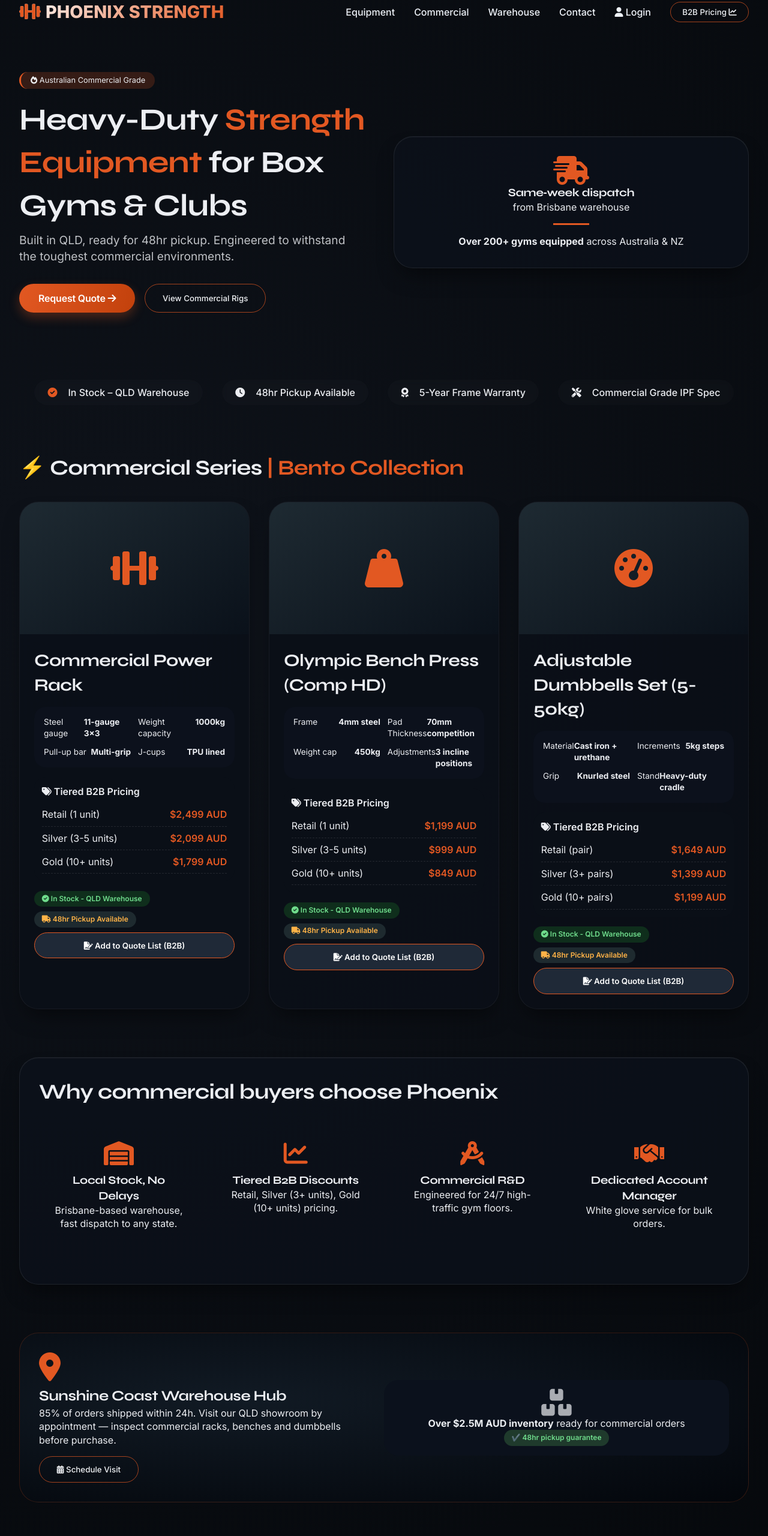
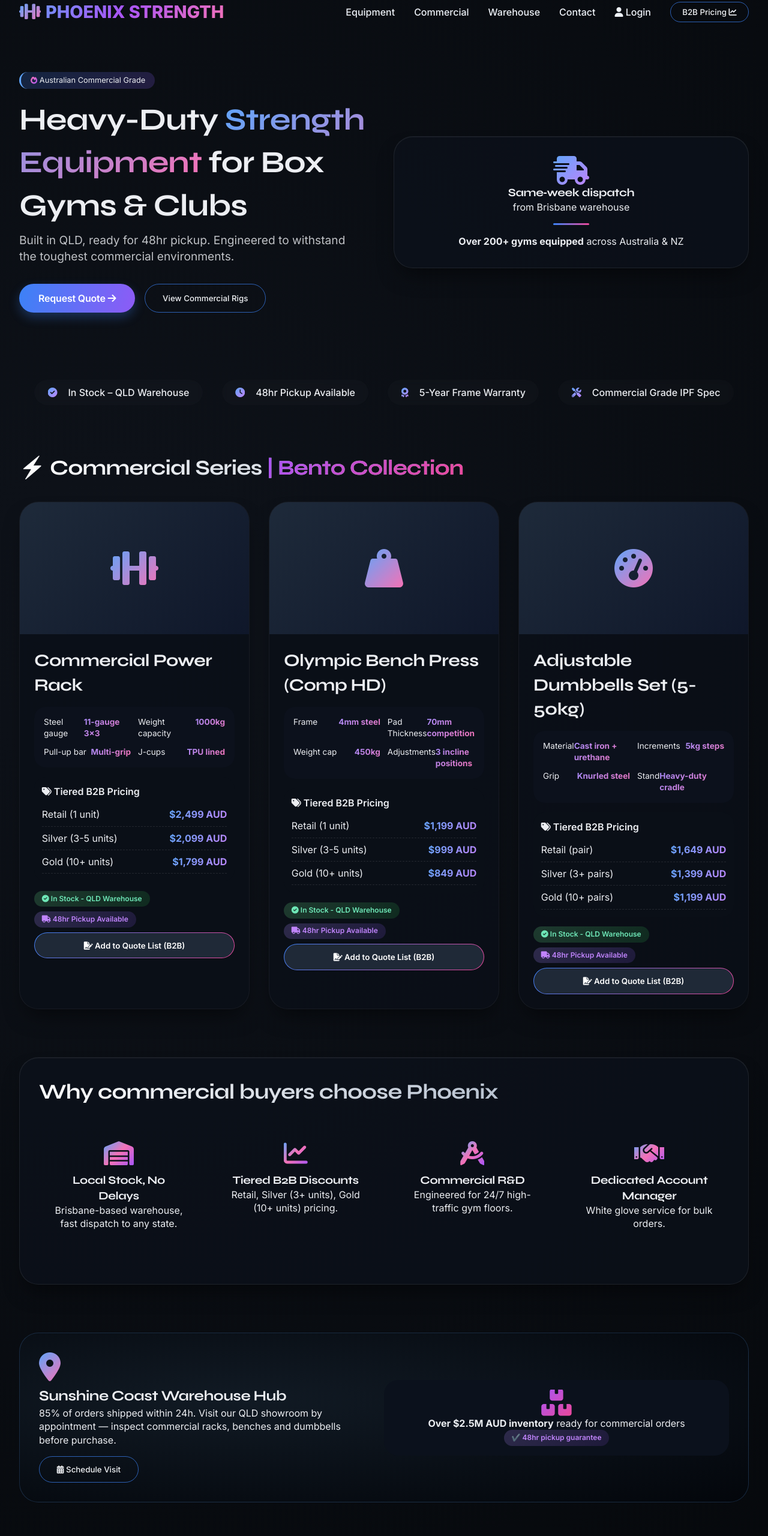
Before and after one commit to Asim586433/Phoenix-Strength---Commercial-B2B-Equipment---QLD-Australia, a plain HTML site: page index.html in a window 1280 px wide. Shown: the top 2560 px of the page at 60% size. Drawn offline with Linux system fonts and the light colour scheme.

Commit message:
Update index.html

```diff
--- a/index.html
+++ b/index.html
@@ -24,7 +24,7 @@
       scroll-behavior: smooth;
     }
 
-    /* custom scroll */
+    /* custom scroll - vibrant multi-color accent */
     ::-webkit-scrollbar {
       width: 6px;
     }
@@ -32,7 +32,7 @@
       background: #0f1219;
     }
     ::-webkit-scrollbar-thumb {
-      background: #e25822;
+      background: linear-gradient(180deg, #3b82f6, #8b5cf6, #ec489a);
       border-radius: 8px;
     }
 
@@ -49,11 +49,11 @@
     .glass-card:hover {
       transform: translateY(-4px);
       box-shadow: 0 28px 40px -16px rgba(0,0,0,0.6);
-      border-color: rgba(226, 88, 34, 0.3);
+      border-color: rgba(59, 130, 246, 0.4);
     }
     .gradient-border {
       position: relative;
-      background: linear-gradient(135deg, #0e1620, #080c12);
+      background: linear-gradient(135deg, #3b82f6, #8b5cf6, #ec489a);
       border-radius: 1.8rem;
       padding: 1px;
     }
@@ -62,8 +62,9 @@
       border-radius: 1.8rem;
       padding: 1.5rem;
     }
+    /* multi-color primary button with vibrant gradient */
     .btn-primary {
-      background: linear-gradient(105deg, #e25822 0%, #c2410c 100%);
+      background: linear-gradient(105deg, #3b82f6, #8b5cf6, #ec489a);
       border: none;
       padding: 0.9rem 2rem;
       border-radius: 3rem;
@@ -72,17 +73,18 @@
       color: white;
       cursor: pointer;
       transition: all 0.25s ease;
-      box-shadow: 0 8px 18px rgba(226, 88, 34, 0.3);
+      box-shadow: 0 8px 18px rgba(59, 130, 246, 0.3);
       letter-spacing: -0.2px;
+      background-size: 200% auto;
     }
     .btn-primary:hover {
       transform: scale(1.02);
-      background: linear-gradient(105deg, #f55c26, #d1440c);
-      box-shadow: 0 12px 24px rgba(226, 88, 34, 0.45);
+      background-position: right center;
+      box-shadow: 0 12px 28px rgba(139, 92, 246, 0.4);
     }
     .btn-outline-light {
       background: transparent;
-      border: 1.5px solid rgba(226, 88, 34, 0.7);
+      border: 1.5px solid rgba(59, 130, 246, 0.7);
       padding: 0.8rem 1.8rem;
       border-radius: 3rem;
       font-weight: 500;
@@ -90,8 +92,8 @@
       transition: all 0.2s;
     }
     .btn-outline-light:hover {
-      background: rgba(226, 88, 34, 0.2);
-      border-color: #e25822;
+      background: rgba(59, 130, 246, 0.2);
+      border-color: #8b5cf6;
     }
 
     h1, h2, h3, .logo-font {
@@ -110,7 +112,7 @@
       margin: 5rem 0;
     }
 
-    /* navbar */
+    /* navbar with multi-color logo */
     nav {
       display: flex;
       justify-content: space-between;
@@ -122,7 +124,7 @@
     .logo {
       font-size: 1.8rem;
       font-weight: 800;
-      background: linear-gradient(135deg, #ffffff, #e25822);
+      background: linear-gradient(135deg, #60a5fa, #a855f7, #f472b6);
       -webkit-background-clip: text;
       background-clip: text;
       color: transparent;
@@ -139,7 +141,7 @@
       font-weight: 500;
       transition: color 0.2s;
     }
-    .nav-links a:hover { color: #e25822; }
+    .nav-links a:hover { color: #60a5fa; }
 
     /* hero */
     .hero {
@@ -153,12 +155,12 @@
       flex: 1;
     }
     .hero-badge {
-      background: rgba(226,88,34,0.2);
+      background: linear-gradient(135deg, rgba(59,130,246,0.2), rgba(139,92,246,0.2));
       display: inline-block;
       padding: 0.3rem 1rem;
       border-radius: 40px;
       font-size: 0.8rem;
-      border-left: 3px solid #e25822;
+      border-left: 3px solid #60a5fa;
     }
     .trust-row {
       display: flex;
@@ -177,6 +179,12 @@
       gap: 10px;
       font-weight: 500;
     }
+    .trust-item i {
+      background: linear-gradient(135deg, #60a5fa, #c084fc);
+      -webkit-background-clip: text;
+      background-clip: text;
+      color: transparent;
+    }
 
     /* bento grid for products */
     .bento-grid {
@@ -193,14 +201,23 @@
       transition: all 0.3s;
       border: 1px solid rgba(255,255,255,0.05);
     }
+    .product-card:hover {
+      border-color: rgba(96, 165, 250, 0.4);
+    }
     .product-img {
       height: 220px;
-      background: linear-gradient(145deg, #1e2a32, #0a111a);
+      background: linear-gradient(145deg, #1a2535, #0a111a);
       display: flex;
       align-items: center;
       justify-content: center;
       font-size: 4rem;
-      color: #e25822;
+      background: linear-gradient(135deg, #1e2a3a, #0f172a);
+    }
+    .product-img i {
+      background: linear-gradient(135deg, #60a5fa, #f472b6);
+      -webkit-background-clip: text;
+      background-clip: text;
+      color: transparent;
     }
     .product-details {
       padding: 1.5rem;
@@ -219,6 +236,12 @@
       justify-content: space-between;
       font-size: 0.85rem;
     }
+    .spec-item strong {
+      background: linear-gradient(135deg, #a78bfa, #f472b6);
+      -webkit-background-clip: text;
+      background-clip: text;
+      color: transparent;
+    }
     .pricing-tier {
       background: #0a0f17;
       border-radius: 1.2rem;
@@ -231,9 +254,16 @@
       padding: 0.5rem 0;
       border-bottom: 1px dashed rgba(255,255,255,0.1);
     }
+    .tier-row span:last-child {
+      background: linear-gradient(135deg, #60a5fa, #c084fc);
+      -webkit-background-clip: text;
+      background-clip: text;
+      color: transparent;
+      font-weight: 700;
+    }
     .badge-stock {
-      background: #0f2e1c;
-      color: #6fdc8c;
+      background: linear-gradient(135deg, #1e3a2f, #0f2a1f);
+      color: #6ee7b7;
       padding: 0.3rem 0.8rem;
       border-radius: 2rem;
       font-size: 0.75rem;
@@ -241,11 +271,11 @@
       display: inline-block;
     }
     .pickup-badge {
-      background: #1e2a2f;
-      color: #ffb347;
+      background: linear-gradient(135deg, #2d2a4a, #1e1a3a);
+      color: #c084fc;
     }
 
-    /* why choose us grid */
+    /* why choose us grid - multi-color icons */
     .features-grid {
       display: grid;
       grid-template-columns: repeat(auto-fit, minmax(220px, 1fr));
@@ -256,6 +286,15 @@
       text-align: center;
       padding: 1.6rem;
     }
+    .feature-item i {
+      background: linear-gradient(135deg, #60a5fa, #f472b6, #a855f7);
+      -webkit-background-clip: text;
+      background-clip: text;
+      color: transparent;
+      font-size: 2.5rem;
+      margin-bottom: 12px;
+      display: inline-block;
+    }
     .warehouse-showcase {
       display: flex;
       flex-wrap: wrap;
@@ -264,6 +303,7 @@
       border-radius: 2rem;
       padding: 2rem;
       align-items: center;
+      border: 1px solid rgba(96, 165, 250, 0.2);
     }
     /* testimonials */
     .testimonial-slider {
@@ -279,10 +319,17 @@
       backdrop-filter: blur(8px);
       padding: 1.6rem;
       border-radius: 1.8rem;
+      transition: all 0.3s;
+    }
+    .testi-card:hover {
+      border: 1px solid rgba(139, 92, 246, 0.5);
+    }
+    .testi-card i.fa-star {
+      color: #fbbf24;
     }
     footer {
       background: #030609;
-      border-top: 1px solid rgba(226,88,34,0.3);
+      border-top: 1px solid rgba(96, 165, 250, 0.3);
       padding: 3rem 0 2rem;
       margin-top: 4rem;
     }
@@ -302,7 +349,10 @@
     .add-quote-btn {
       width: 100%;
       background: #1f2937;
-      border: 1px solid #e25822;
+      border: 1px solid transparent;
+      background-image: linear-gradient(#1f2937, #1f2937), linear-gradient(135deg, #3b82f6, #ec489a);
+      background-origin: border-box;
+      background-clip: padding-box, border-box;
       color: white;
       padding: 0.8rem;
       border-radius: 3rem;
@@ -310,13 +360,18 @@
       transition: all 0.2s;
     }
     .add-quote-btn:hover {
-      background: #e25822;
-      border-color: #e25822;
+      background-image: linear-gradient(135deg, #3b82f6, #a855f7), linear-gradient(135deg, #3b82f6, #ec489a);
+      background-clip: padding-box, border-box;
+      transform: scale(1.01);
     }
     .section-title {
       font-size: 2.2rem;
       margin-bottom: 1rem;
       letter-spacing: -0.02em;
+      background: linear-gradient(135deg, #ffffff, #94a3b8);
+      -webkit-background-clip: text;
+      background-clip: text;
+      color: transparent;
     }
     [data-aos] { opacity: 0; transform: translateY(20px); transition: all 0.6s ease; }
     .aos-animate { opacity: 1; transform: translateY(0); }
@@ -326,7 +381,7 @@
 
 <!-- ====================== NAVBAR ====================== -->
 <nav class="container">
-  <div class="logo"><i class="fas fa-dumbbell" style="color:#e25822; margin-right: 8px;"></i>PHOENIX STRENGTH</div>
+  <div class="logo"><i class="fas fa-dumbbell" style="background: linear-gradient(135deg, #60a5fa, #f472b6); -webkit-background-clip: text; background-clip: text; color: transparent; margin-right: 8px;"></i>PHOENIX STRENGTH</div>
   <div class="nav-links">
     <a href="#">Equipment</a>
     <a href="#">Commercial</a>
@@ -342,8 +397,8 @@
   <section>
     <div class="hero">
       <div class="hero-content">
-        <div class="hero-badge"><i class="fas fa-fire"></i> Australian Commercial Grade</div>
-        <h1 style="font-size: 3.2rem; margin: 1rem 0 0.5rem;">Heavy-Duty <span style="color:#e25822;">Strength Equipment</span> for Box Gyms & Clubs</h1>
+        <div class="hero-badge"><i class="fas fa-fire" style="background: linear-gradient(135deg, #f472b6, #a855f7); -webkit-background-clip: text; background-clip: text; color: transparent;"></i> Australian Commercial Grade</div>
+        <h1 style="font-size: 3.2rem; margin: 1rem 0 0.5rem;">Heavy-Duty <span style="background: linear-gradient(135deg, #60a5fa, #f472b6); -webkit-background-clip: text; background-clip: text; color: transparent;">Strength Equipment</span> for Box Gyms & Clubs</h1>
         <p style="font-size: 1.2rem; opacity: 0.8; max-width: 550px;">Built in QLD, ready for 48hr pickup. Engineered to withstand the toughest commercial environments.</p>
         <div style="margin: 2rem 0; display: flex; gap: 1rem; flex-wrap: wrap;">
           <button class="btn-primary" onclick="alert('Request a B2B quote — Phoenix Strength sales team will contact you.')">Request Quote <i class="fas fa-arrow-right"></i></button>
@@ -352,10 +407,10 @@
       </div>
       <div style="flex:1; text-align: center;">
         <div class="glass-card" style="padding: 2rem;">
-          <i class="fas fa-truck-fast" style="font-size: 3rem; color:#e25822;"></i>
+          <i class="fas fa-truck-fast" style="font-size: 3rem; background: linear-gradient(135deg, #60a5fa, #c084fc); -webkit-background-clip: text; background-clip: text; color: transparent;"></i>
           <h3>Same‑week dispatch</h3>
           <p>from Brisbane warehouse</p>
-          <div style="background:#e25822; width: 60px; height: 3px; margin: 1rem auto;"></div>
+          <div style="background: linear-gradient(90deg, #3b82f6, #ec489a); width: 60px; height: 3px; margin: 1rem auto; border-radius: 3px;"></div>
           <p><strong>Over 200+ gyms equipped</strong> across Australia & NZ</p>
         </div>
       </div>
@@ -364,7 +419,7 @@
 
   <!-- ====================== TRUST BADGES ====================== -->
   <div class="trust-row">
-    <div class="trust-item"><i class="fas fa-check-circle" style="color:#e25822;"></i> In Stock – QLD Warehouse</div>
+    <div class="trust-item"><i class="fas fa-check-circle"></i> In Stock – QLD Warehouse</div>
     <div class="trust-item"><i class="fas fa-clock"></i> 48hr Pickup Available</div>
     <div class="trust-item"><i class="fas fa-award"></i> 5-Year Frame Warranty</div>
     <div class="trust-item"><i class="fas fa-tools"></i> Commercial Grade IPF Spec</div>
@@ -372,7 +427,7 @@
 
   <!-- ====================== FEATURED PRODUCTS (BENTO GRID) ====================== -->
   <section id="products">
-    <h2 class="section-title">⚡ Commercial Series <span style="color:#e25822;">| Bento Collection</span></h2>
+    <h2 class="section-title">⚡ Commercial Series <span style="background: linear-gradient(135deg, #a855f7, #ec489a); -webkit-background-clip: text; background-clip: text; color: transparent;">| Bento Collection</span></h2>
     <div class="bento-grid" id="productGrid"></div>
   </section>
 
@@ -381,10 +436,10 @@
     <div class="glass-card" style="padding: 2rem;">
       <h2 class="section-title" style="margin-bottom: 0.5rem;">Why commercial buyers choose Phoenix</h2>
       <div class="features-grid">
-        <div class="feature-item"><i class="fas fa-warehouse" style="font-size: 2.5rem; color:#e25822;"></i><h3>Local Stock, No Delays</h3><p>Brisbane-based warehouse, fast dispatch to any state.</p></div>
-        <div class="feature-item"><i class="fas fa-chart-line" style="font-size: 2.5rem; color:#e25822;"></i><h3>Tiered B2B Discounts</h3><p>Retail, Silver (3+ units), Gold (10+ units) pricing.</p></div>
-        <div class="feature-item"><i class="fas fa-drafting-compass" style="font-size: 2.5rem; color:#e25822;"></i><h3>Commercial R&D</h3><p>Engineered for 24/7 high-traffic gym floors.</p></div>
-        <div class="feature-item"><i class="fas fa-handshake" style="font-size: 2.5rem; color:#e25822;"></i><h3>Dedicated Account Manager</h3><p>White glove service for bulk orders.</p></div>
+        <div class="feature-item"><i class="fas fa-warehouse"></i><h3>Local Stock, No Delays</h3><p>Brisbane-based warehouse, fast dispatch to any state.</p></div>
+        <div class="feature-item"><i class="fas fa-chart-line"></i><h3>Tiered B2B Discounts</h3><p>Retail, Silver (3+ units), Gold (10+ units) pricing.</p></div>
+        <div class="feature-item"><i class="fas fa-drafting-compass"></i><h3>Commercial R&D</h3><p>Engineered for 24/7 high-traffic gym floors.</p></div>
+        <div class="feature-item"><i class="fas fa-handshake"></i><h3>Dedicated Account Manager</h3><p>White glove service for bulk orders.</p></div>
       </div>
     </div>
   </section>
@@ -392,8 +447,8 @@
   <!-- ====================== WAREHOUSE & LOCAL AVAILABILITY ====================== -->
   <section>
     <div class="warehouse-showcase">
-      <div style="flex:1"><i class="fas fa-map-marker-alt" style="font-size: 3rem; color:#e25822; margin-bottom: 0.5rem; display: inline-block;"></i><h2>Sunshine Coast Warehouse Hub</h2><p>85% of orders shipped within 24h. Visit our QLD showroom by appointment — inspect commercial racks, benches and dumbbells before purchase.</p><button class="btn-outline-light" style="margin-top: 1rem;" onclick="alert('Book a warehouse tour — contact B2B@phoenixstrength.com.au')"><i class="fas fa-calendar-alt"></i> Schedule Visit</button></div>
-      <div style="flex:1; background: #0b111c; border-radius: 1.5rem; padding: 1rem; text-align: center;"><i class="fas fa-boxes" style="font-size: 2.8rem; opacity: 0.7;"></i><p><strong>Over $2.5M AUD inventory</strong> ready for commercial orders</p><div class="badge-stock" style="background:#1f3a2c;">✔️ 48hr pickup guarantee</div></div>
+      <div style="flex:1"><i class="fas fa-map-marker-alt" style="font-size: 3rem; background: linear-gradient(135deg, #60a5fa, #f472b6); -webkit-background-clip: text; background-clip: text; color: transparent; margin-bottom: 0.5rem; display: inline-block;"></i><h2>Sunshine Coast Warehouse Hub</h2><p>85% of orders shipped within 24h. Visit our QLD showroom by appointment — inspect commercial racks, benches and dumbbells before purchase.</p><button class="btn-outline-light" style="margin-top: 1rem;" onclick="alert('Book a warehouse tour — contact B2B@phoenixstrength.com.au')"><i class="fas fa-calendar-alt"></i> Schedule Visit</button></div>
+      <div style="flex:1; background: #0b111c; border-radius: 1.5rem; padding: 1rem; text-align: center;"><i class="fas fa-boxes" style="font-size: 2.8rem; background: linear-gradient(135deg, #a855f7, #ec489a); -webkit-background-clip: text; background-clip: text; color: transparent;"></i><p><strong>Over $2.5M AUD inventory</strong> ready for commercial orders</p><div class="badge-stock pickup-badge" style="background: linear-gradient(135deg, #2d2a4a, #1e1a3a);">✔️ 48hr pickup guarantee</div></div>
     </div>
   </section>
 
@@ -401,9 +456,9 @@
   <section>
     <h2 class="section-title">Trusted by Australian gym owners</h2>
     <div class="testimonial-slider">
-      <div class="testi-card"><i class="fas fa-star" style="color:#e25822;"></i><i class="fas fa-star"></i><i class="fas fa-star"></i><i class="fas fa-star"></i><i class="fas fa-star"></i><p>"Phoenix Strength delivered 12 power racks within 3 days. Commercial tier pricing saved us 22%."</p><strong>- Liam, Iron Legion Gym (Sydney)</strong></div>
-      <div class="testi-card"><i class="fas fa-star" style="color:#e25822;"></i><i class="fas fa-star"></i><i class="fas fa-star"></i><i class="fas fa-star"></i><i class="fas fa-star"></i><p>"QLD warehouse pickup in 48hr — no freight damage, unbeatable commercial support."</p><strong>- Sarah, CrossFit Brisbane</strong></div>
-      <div class="testi-card"><i class="fas fa-star" style="color:#e25822;"></i><i class="fas fa-star"></i><i class="fas fa-star"></i><i class="fas fa-star"></i><i class="fas fa-star"></i><p>"Gold tier pricing & local stock = massive win for our chain expansion."</p><strong>- Michael, Fitness Alliance AU</strong></div>
+      <div class="testi-card"><i class="fas fa-star"></i><i class="fas fa-star"></i><i class="fas fa-star"></i><i class="fas fa-star"></i><i class="fas fa-star"></i><p>"Phoenix Strength delivered 12 power racks within 3 days. Commercial tier pricing saved us 22%."</p><strong>- Liam, Iron Legion Gym (Sydney)</strong></div>
+      <div class="testi-card"><i class="fas fa-star"></i><i class="fas fa-star"></i><i class="fas fa-star"></i><i class="fas fa-star"></i><i class="fas fa-star"></i><p>"QLD warehouse pickup in 48hr — no freight damage, unbeatable commercial support."</p><strong>- Sarah, CrossFit Brisbane</strong></div>
+      <div class="testi-card"><i class="fas fa-star"></i><i class="fas fa-star"></i><i class="fas fa-star"></i><i class="fas fa-star"></i><i class="fas fa-star"></i><p>"Gold tier pricing & local stock = massive win for our chain expansion."</p><strong>- Michael, Fitness Alliance AU</strong></div>
     </div>
   </section>
 
@@ -411,7 +466,7 @@
   <section>
     <div class="gradient-border">
       <div class="gradient-border-inner" style="text-align: center;">
-        <h2 style="font-size: 2rem;">Need a fleet of equipment?</h2>
+        <h2 style="font-size: 2rem; background: linear-gradient(135deg, #fff, #c084fc); -webkit-background-clip: text; background-clip: text; color: transparent;">Need a fleet of equipment?</h2>
         <p style="margin: 1rem 0;">Volume discounts, custom branding, and end-to-end installation support for commercial projects.</p>
         <button class="btn-primary" onclick="alert('Request bulk quote: Phoenix Strength B2B team will respond within 2 hours.')"><i class="fas fa-file-invoice"></i> Request Bulk Quote</button>
       </div>
@@ -422,10 +477,10 @@
 <!-- ====================== FOOTER ====================== -->
 <footer>
   <div class="container footer-grid">
-    <div><i class="fas fa-dumbbell" style="font-size: 1.8rem; color:#e25822;"></i><p style="margin-top: 10px;">Phoenix Strength<br/>Commercial B2B Division<br/>Brisbane, QLD 4101, Australia</p></div>
+    <div><i class="fas fa-dumbbell" style="font-size: 1.8rem; background: linear-gradient(135deg, #60a5fa, #f472b6); -webkit-background-clip: text; background-clip: text; color: transparent;"></i><p style="margin-top: 10px;">Phoenix Strength<br/>Commercial B2B Division<br/>Brisbane, QLD 4101, Australia</p></div>
     <div><h4>Quick Links</h4><p>Commercial Rigs<br/>B2B Pricing Application<br/>Warehouse Tour<br/>Support Portal</p></div>
-    <div><h4>Contact</h4><p>📞 1300 555 782<br/>✉️ b2b@phoenixstrength.com.au<br/>🕒 Mon-Fri 8am-5pm AEST</p><div style="display: flex; gap: 1rem; margin-top: 0.8rem;"><i class="fab fa-instagram"></i><i class="fab fa-linkedin"></i><i class="fab fa-facebook"></i></div></div>
-    <div><p>© 2025 Phoenix Strength — Australian Commercial Fitness Equipment</p><div class="badge-stock pickup-badge">🇦🇺 Made for Australian gyms</div></div>
+    <div><h4>Contact</h4><p>📞 1300 555 782<br/>✉️ b2b@phoenixstrength.com.au<br/>🕒 Mon-Fri 8am-5pm AEST</p><div style="display: flex; gap: 1rem; margin-top: 0.8rem;"><i class="fab fa-instagram" style="color:#ec489a"></i><i class="fab fa-linkedin" style="color:#3b82f6"></i><i class="fab fa-facebook" style="color:#60a5fa"></i></div></div>
+    <div><p>© 2025 Phoenix Strength — Australian Commercial Fitness Equipment</p><div class="badge-stock pickup-badge" style="background: linear-gradient(135deg, #2d2a4a, #1e1a3a);">🇦🇺 Made for Australian gyms</div></div>
   </div>
 </footer>
 
@@ -477,7 +532,7 @@
           </div>
           <div class="pricing-tier">
             <div style="font-weight:600; margin-bottom:0.5rem;"><i class="fas fa-tags"></i> Tiered B2B Pricing</div>
-            ${Object.entries(prod.pricing).map(([tier,price]) => `<div class="tier-row"><span>${tier}</span><span style="color:#e25822; font-weight:600;">${price}</span></div>`).join('')}
+            ${Object.entries(prod.pricing).map(([tier,price]) => `<div class="tier-row"><span>${tier}</span><span>${price}</span></div>`).join('')}
           </div>
           <div style="display: flex; gap: 0.5rem; flex-wrap: wrap; margin: 0.5rem 0;">
             <span class="badge-stock"><i class="fas fa-check-circle"></i> ${prod.stock}</span>
@@ -488,7 +543,6 @@
       `;
       grid.appendChild(productCard);
     });
-    // attach event listeners for all quote buttons
     document.querySelectorAll('.add-quote-btn').forEach(btn => {
       btn.addEventListener('click', (e) => {
         const productName = btn.getAttribute('data-product') || 'product';
@@ -498,20 +552,6 @@
   }
 
   // Scroll animations observer (simple)
-  const animateOnScroll = () => {
-    const elements = document.querySelectorAll('.glass-card, .product-card, .warehouse-showcase, .testi-card, .features-grid .feature-item, .section-title');
-    elements.forEach(el => {
-      const rect = el.getBoundingClientRect();
-      const windowHeight = window.innerHeight;
-      if (rect.top < windowHeight - 100) {
-        el.classList.add('aos-animate');
-      } else {
-        // optional: remove class if you want reset, but we keep added once for performance
-        if(!el.classList.contains('aos-animate')) el.classList.add('aos-animate');
-      }
-    });
-  };
-  // set default styles for animation base
   document.addEventListener('DOMContentLoaded', () => {
     renderProducts();
     const animatedElements = document.querySelectorAll('.glass-card, .product-card, .warehouse-showcase, .testi-card, .features-grid .feature-item, .section-title');
@@ -546,7 +586,7 @@
   });
 </script>
 
-<!-- Additional micro-interactions: hover glows + ensure responsiveness -->
+<!-- Additional micro-interactions: hover glows + animations -->
 <style>
   .product-card:hover .product-img i {
     transform: scale(1.05);
@@ -556,7 +596,7 @@
   .btn-primary, .btn-outline-light, .add-quote-btn { transition: all 0.2s; }
   .trust-item i { margin-right: 8px; }
   .feature-item i { margin-bottom: 12px; display: inline-block; }
-  .warehouse-showcase { border: 1px solid rgba(226,88,34,0.2); background: radial-gradient(ellipse at 30% 40%, #111a24, #03060b); }
+  .warehouse-showcase { border: 1px solid rgba(96, 165, 250, 0.2); background: radial-gradient(ellipse at 30% 40%, #111a24, #03060b); }
   @keyframes fadeSlideUp {
     from { opacity: 0; transform: translateY(30px); }
     to { opacity: 1; transform: translateY(0); }
@@ -566,6 +606,12 @@
   .bento-grid .product-card:nth-child(1) { animation-delay: 0.1s; }
   .bento-grid .product-card:nth-child(2) { animation-delay: 0.2s; }
   .bento-grid .product-card:nth-child(3) { animation-delay: 0.3s; }
+  h2 span, .logo i, .hero-badge i {
+    background-size: 100%;
+  }
+  .glass-card, .product-card {
+    transition: all 0.3s ease;
+  }
 </style>
 </body>
 </html>
```
